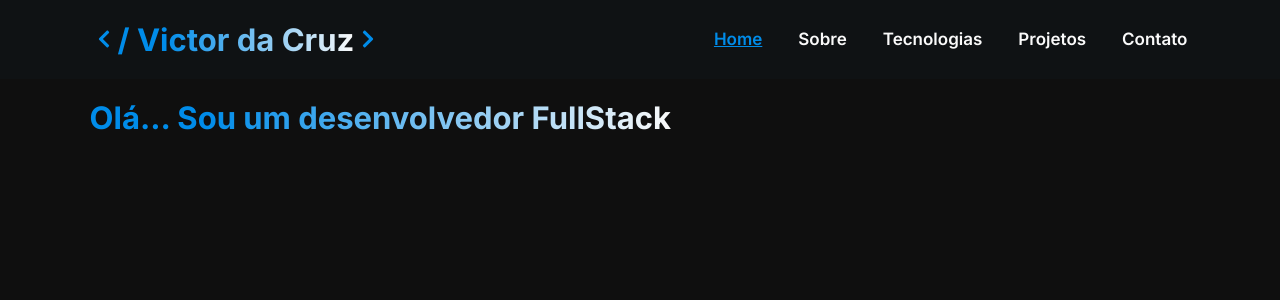
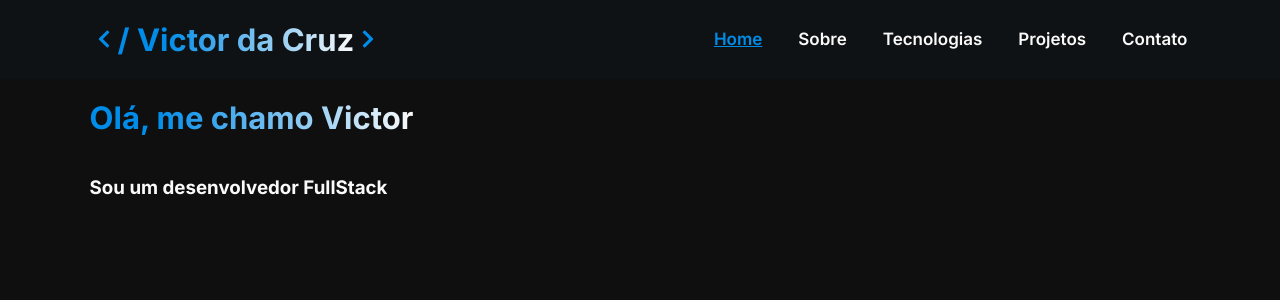
Before and after one commit to VictrCruz312/portfolio, a Next.js app: page / in a window 1280 px wide. Shown: the top 300 px of the page. Built offline with nearby package versions, Linux system fonts and the light colour scheme.

Commit message:
feat: atualizando a estilização do componente initHome e adicionando um subtitulo com meu cargo

```diff
--- a/components/InitHome/index.tsx
+++ b/components/InitHome/index.tsx
@@ -1,9 +1,14 @@
 import { InitHomeStyled } from "./style";
+import Image from "next/image";
 
 const InitHome = () => {
   return (
     <InitHomeStyled>
-      <h1 className="apresentation">Olá... Sou um desenvolvedor FullStack</h1>
+      <div className="containerApresentation">
+        <h1 className="apresentation">Olá, me chamo Victor</h1>
+      </div>
+
+      <h3 className="apresentation">Sou um desenvolvedor FullStack</h3>
     </InitHomeStyled>
   );
 };
--- a/components/InitHome/style.ts
+++ b/components/InitHome/style.ts
@@ -1,11 +1,11 @@
 import styled from "styled-components";
 
 export const InitHomeStyled = styled.div`
+  .containerApresentation {
     display: flex;
     align-items: center;
     color: rgb(var(--color-secondary));
     min-width: 294px;
-
     .apresentation {
       color: rgb(var(--color-text));
       font-weight: 700;
@@ -20,4 +20,5 @@ export const InitHomeStyled = styled.div`
       -webkit-background-clip: text;
       -webkit-text-fill-color: transparent;
     }
+  }
 `;
```
Lines whose indentation alone changed are shown as unchanged.
